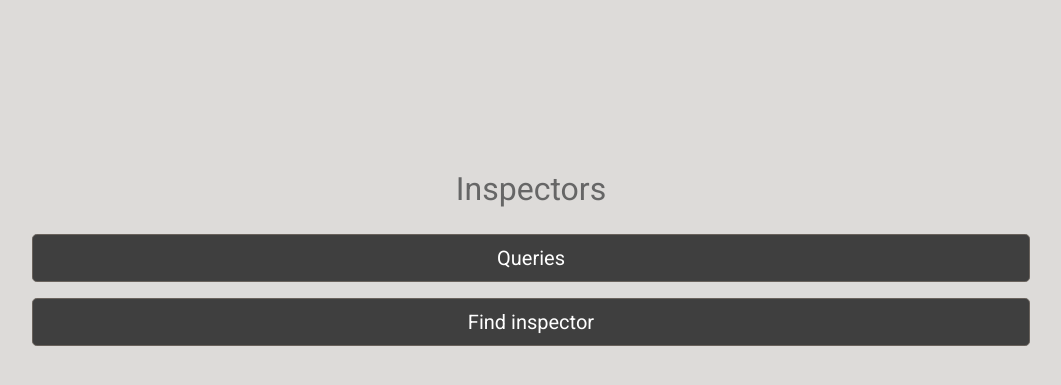
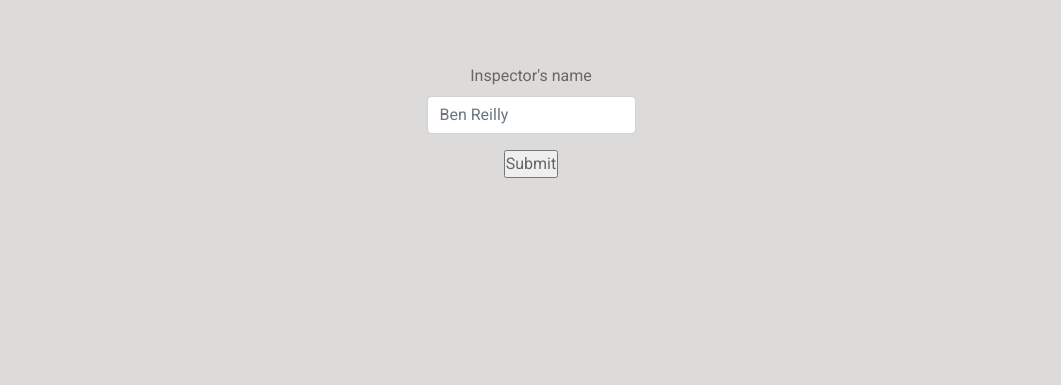
Before and after one commit to Pavlik1400/yohoho-and-a-bottle-of-rum-DB-project, a Flask app: page /inspectors.html in a window 1280 px wide. Shown: the part 79-464 px from the top of the page, without its empty margins (109-1170 px from the left). Run offline with Flask 2, Linux system fonts and the light colour scheme; some libraries are stand-ins or nearby versions.

Commit message:
Update inspectors.html

```diff
--- a/templates/inspectors.html
+++ b/templates/inspectors.html
@@ -1,19 +1,12 @@
 {% extends "layout.html" %}
 {% block content %}
 
-<div style="margin-top: 10em;">
-    <h1 style="display: flex; justify-content: center; font-weight: 400;">Inspectors</h1>
-    <div class="button-container">
-        <a class="btn btn-secondary btn-lg main-button" href="inspector_queries.html">
-            Queries
-        </a>
-    </div>
-
-    <div class="button-container">
-        <a class="btn btn-secondary btn-lg main-button" href="find_inspector.html">
-            Find inspector
-        </a>
-    </div>
+<div style="display: flex; justify-content: center;">
+    <form name="myForm" action="/inspector_output.html" method = "post">
+        <div class="form-group" style="margin-top: 4em; text-align: center;"><label for="inspector">Inspector's name</label><input class="form-control" name="inspector" placeholder="Ben Reilly"></div>
+        <div class="form-group" style="margin: 1em; text-align: center;"><input type = "submit" value = "Submit" /></div>
+    </form>
 </div>
 
+
 {% endblock %}
```
